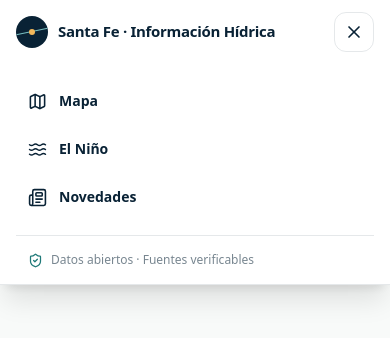
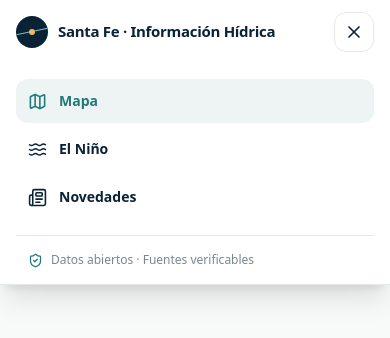
Before and after one commit to zaapii/tatinino, a Nuxt app: page / in a window 390 px wide. Both pictures are taken after a click on the button "Abrir navegación". Shown: the top 338 px of the page. Built offline with nearby package versions, Linux system fonts and the light colour scheme.

Commit message:
fix: support trailing slash on mobile map

```diff
--- a/components/AppSidebar.vue
+++ b/components/AppSidebar.vue
@@ -8,9 +8,10 @@ const items = [
   { to: '/novedades', label: 'Novedades', hint: 'Notas y explicaciones', icon: Newspaper },
 ]
 
+const normalizedPath = computed(() => route.path.replace(/\/+$/, '') || '/')
 const isActive = (to: string) => to === '/mapa'
-  ? route.path === '/mapa' || route.path === '/'
-  : route.path.startsWith(to)
+  ? normalizedPath.value === '/mapa' || normalizedPath.value === '/'
+  : normalizedPath.value.startsWith(to)
 </script>
 
 <template>
--- a/components/MobileNavigation.vue
+++ b/components/MobileNavigation.vue
@@ -2,6 +2,7 @@
 import { Menu, X, Map, Waves, Newspaper, ShieldCheck } from 'lucide-vue-next'
 const open = ref(false)
 const route = useRoute()
+const normalizedPath = computed(() => route.path.replace(/\/+$/, '') || '/')
 watch(() => route.path, () => { open.value = false })
 </script>
 
@@ -18,9 +19,9 @@ watch(() => route.path, () => { open.value = false })
     </div>
     <Transition enter-active-class="transition duration-200" enter-from-class="-translate-y-2 opacity-0" leave-active-class="transition duration-150" leave-to-class="-translate-y-2 opacity-0">
       <nav v-if="open" class="border-b border-ink/10 bg-white p-4 shadow-xl" aria-label="Secciones principales">
-        <NuxtLink to="/mapa" class="flex items-center gap-3 rounded-xl px-3 py-3 text-sm font-semibold" :class="route.path === '/mapa' ? 'bg-mist text-river' : ''"><Map :size="19"/> Mapa</NuxtLink>
-        <NuxtLink to="/el-nino" class="mt-1 flex items-center gap-3 rounded-xl px-3 py-3 text-sm font-semibold" :class="route.path === '/el-nino' ? 'bg-mist text-river' : ''"><Waves :size="19"/> El Niño</NuxtLink>
-        <NuxtLink to="/novedades" class="mt-1 flex items-center gap-3 rounded-xl px-3 py-3 text-sm font-semibold" :class="route.path.startsWith('/novedades') ? 'bg-mist text-river' : ''"><Newspaper :size="19"/> Novedades</NuxtLink>
+        <NuxtLink to="/mapa" class="flex items-center gap-3 rounded-xl px-3 py-3 text-sm font-semibold" :class="normalizedPath === '/mapa' || normalizedPath === '/' ? 'bg-mist text-river' : ''"><Map :size="19"/> Mapa</NuxtLink>
+        <NuxtLink to="/el-nino" class="mt-1 flex items-center gap-3 rounded-xl px-3 py-3 text-sm font-semibold" :class="normalizedPath === '/el-nino' ? 'bg-mist text-river' : ''"><Waves :size="19"/> El Niño</NuxtLink>
+        <NuxtLink to="/novedades" class="mt-1 flex items-center gap-3 rounded-xl px-3 py-3 text-sm font-semibold" :class="normalizedPath.startsWith('/novedades') ? 'bg-mist text-river' : ''"><Newspaper :size="19"/> Novedades</NuxtLink>
         <div class="mt-4 flex items-center gap-2 border-t border-ink/10 px-3 pt-4 text-xs text-ink/55"><ShieldCheck :size="15" class="text-river"/> Datos abiertos · Fuentes verificables</div>
       </nav>
     </Transition>
--- a/layouts/default.vue
+++ b/layouts/default.vue
@@ -1,6 +1,7 @@
 <script setup lang="ts">
 const route = useRoute()
-const isMap = computed(() => route.path === '/mapa' || route.path === '/')
+const normalizedPath = computed(() => route.path.replace(/\/+$/, '') || '/')
+const isMap = computed(() => route.name === 'mapa' || normalizedPath.value === '/mapa' || normalizedPath.value === '/')
 </script>
 
 <template>
```
